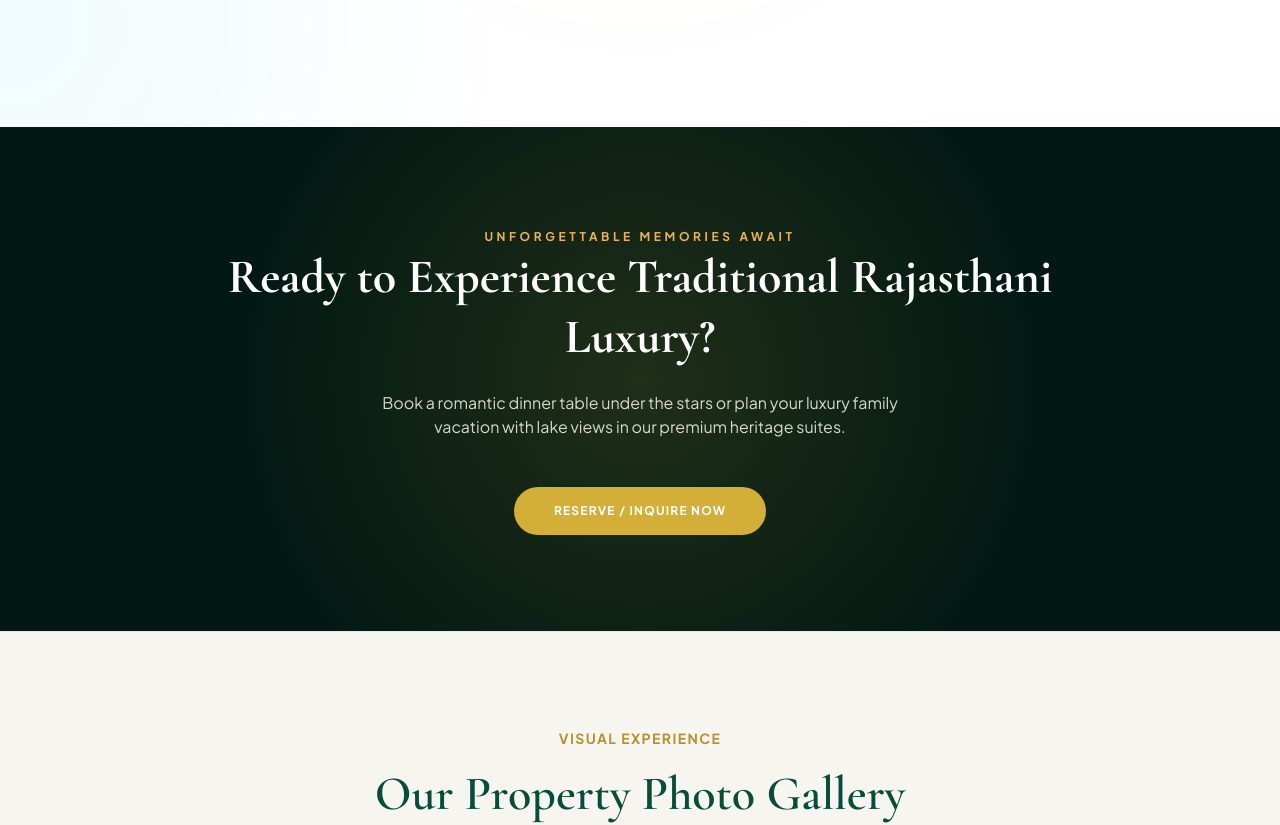
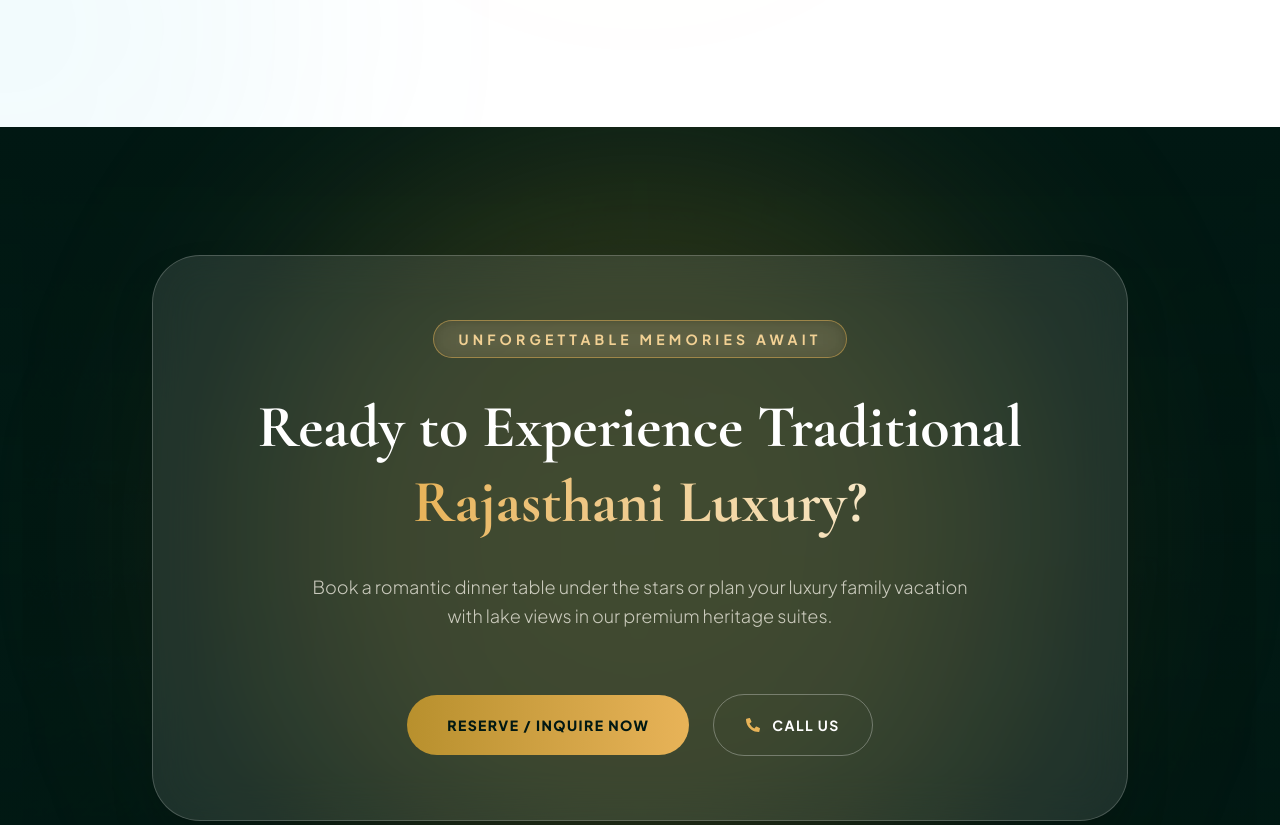
Before and after one commit to Eshbanoliver/JHAROKHAHAVELI, a React (Vite) app: page / in a window 1280 px wide. Shown: the part 5145-5970 px from the top of the page. Built offline with nearby package versions, Linux system fonts and the light colour scheme.

Commit message:
updated files

```diff
--- a/src/pages/Home.tsx
+++ b/src/pages/Home.tsx
@@ -12,11 +12,11 @@ import {
   FaQuoteLeft,
   FaStar,
   FaUsers,
-  FaCalendarAlt
+  FaCalendarAlt,
+  FaPhoneAlt
 } from 'react-icons/fa';
 import PageLayout from '../layouts/PageLayout';
 import SEO from '../components/SEO';
-import GlassCard from '../components/GlassCard';
 import AnimatedCounter from '../components/AnimatedCounter';
 import Accordion from '../components/Accordion';
 import Gallery from '../components/Gallery';
@@ -720,29 +720,65 @@ export default function Home() {
         </div>
       </section>
 
-      {/* 8. CTA Section */}
-      <section className="py-24 relative overflow-hidden bg-emerald-950 text-white">
-        {/* Parallax Background Glow */}
-        <div className="absolute inset-0 bg-[radial-gradient(circle_at_center,rgba(212,175,55,0.15)_0,transparent_60%)]" />
+      {/* 8. CTA Section - Creative Section */}
+      <section className="relative py-32 overflow-hidden bg-emerald-950">
+        {/* Background Image with Overlay */}
+        <div className="absolute inset-0">
+          <img
+            src="/haveli_6.jpg"
+            alt="Haveli Background"
+            className="w-full h-full object-cover opacity-30 mix-blend-overlay"
+          />
+          <div className="absolute inset-0 bg-gradient-to-b from-emerald-950 via-emerald-950/80 to-emerald-950" />
+        </div>
 
-        <div className="relative z-10 max-w-4xl mx-auto px-6 text-center space-y-6">
-          <span className="text-gold-400 font-sans text-xs uppercase tracking-[0.3em] font-bold">
+        <div className="absolute top-1/2 left-1/2 -translate-x-1/2 -translate-y-1/2 w-[800px] h-[800px] bg-gold-500/20 rounded-full blur-[120px] pointer-events-none" />
+
+        <div className="relative z-10 max-w-5xl mx-auto px-6">
+          <motion.div
+            initial={{ opacity: 0, scale: 0.95, y: 30 }}
+            whileInView={{ opacity: 1, scale: 1, y: 0 }}
+            viewport={{ once: true }}
+            transition={{ duration: 0.8 }}
+            className="relative bg-white/10 backdrop-blur-xl border border-white/20 rounded-[3rem] p-10 md:p-16 text-center shadow-2xl overflow-hidden group hover:border-gold-500/50 transition-colors duration-700"
+          >
+            {/* Animated shimmer sweep */}
+            <div className="absolute inset-0 -translate-x-full bg-gradient-to-r from-transparent via-white/10 to-transparent group-hover:animate-[shimmer_2s_infinite] pointer-events-none" />
+
+            <div className="space-y-8 relative z-10">
+              <div className="flex justify-center">
+                <span className="inline-block px-6 py-2 rounded-full border border-gold-400/50 bg-gold-400/10 text-gold-300 font-sans text-xs md:text-sm uppercase tracking-[0.3em] font-bold backdrop-blur-md shadow-inner">
                   Unforgettable Memories Await
                 </span>
-          <h2 className="font-serif text-3xl md:text-5xl font-bold leading-tight">
-            Ready to Experience Traditional Rajasthani Luxury?
+              </div>
+
+              <h2 className="font-serif text-4xl md:text-5xl lg:text-6xl font-bold text-white leading-tight max-w-3xl mx-auto">
+                Ready to Experience Traditional <span className="text-transparent bg-clip-text bg-gradient-to-r from-gold-400 to-gold-200">Rajasthani Luxury?</span>
               </h2>
-          <p className="font-sans text-sm md:text-base text-beige-200/90 max-w-xl mx-auto">
+
+              <p className="font-sans text-base md:text-lg text-beige-200/80 max-w-2xl mx-auto font-light leading-relaxed">
                 Book a romantic dinner table under the stars or plan your luxury family vacation with lake views in our premium heritage suites.
               </p>
-          <div className="pt-6">
+
+              <div className="pt-8 flex flex-col sm:flex-row items-center justify-center gap-6">
                 <Link
                   to="/contact"
-              className="inline-block px-10 py-4 bg-gold-500 hover:bg-gold-600 text-white font-sans text-xs uppercase tracking-widest font-bold rounded-full transition-all duration-300 transform hover:-translate-y-1 hover:shadow-lg active:translate-y-0"
+                  className="relative group/btn inline-flex items-center justify-center px-10 py-5 bg-gradient-to-r from-gold-600 to-gold-400 text-emerald-950 font-sans text-sm uppercase tracking-widest font-black rounded-full transition-all duration-300 transform hover:-translate-y-1 hover:shadow-[0_20px_40px_-15px_rgba(212,175,55,0.5)] overflow-hidden"
                 >
-              Reserve / Inquire Now
+                  <span className="absolute inset-0 w-full h-full bg-gradient-to-r from-white/0 via-white/30 to-white/0 -translate-x-full group-hover/btn:animate-[shimmer_1.5s_infinite]" />
+                  <span className="relative">Reserve / Inquire Now</span>
                 </Link>
+
+                <a
+                  href="tel:+917665583595"
+                  className="inline-flex items-center justify-center px-8 py-5 border border-white/30 text-white hover:bg-white/10 hover:border-white/50 font-sans text-sm uppercase tracking-widest font-bold rounded-full transition-all duration-300"
+                >
+                  <FaPhoneAlt className="mr-3 text-gold-400" />
+                  Call Us
+                </a>
               </div>
+            </div>
+          </motion.div>
         </div>
       </section>
 
```
Lines whose indentation alone changed are shown as unchanged.
